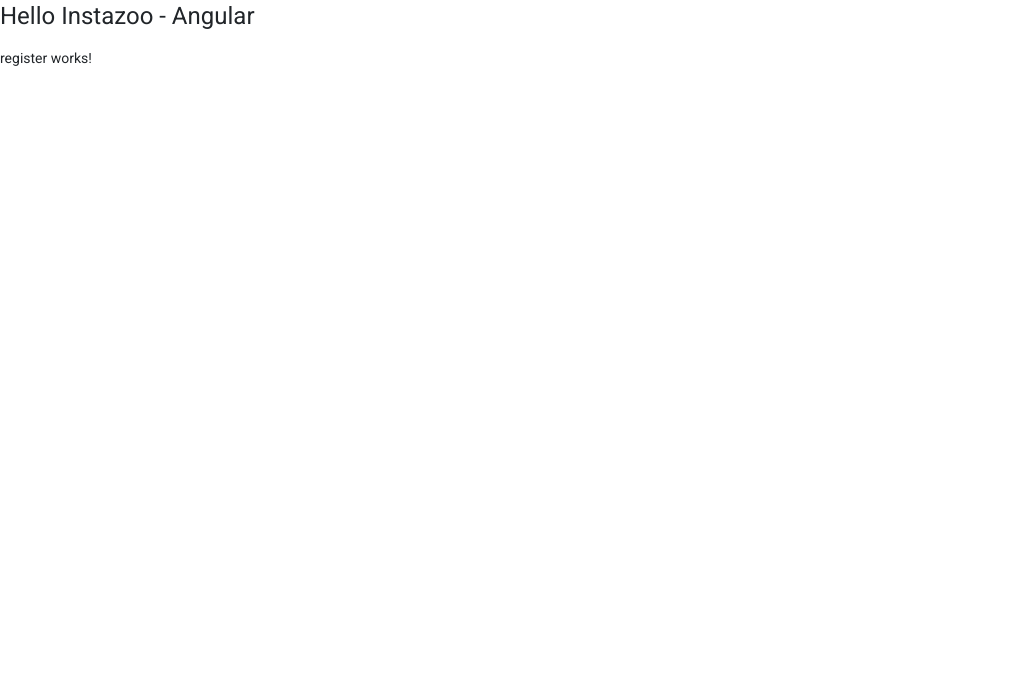
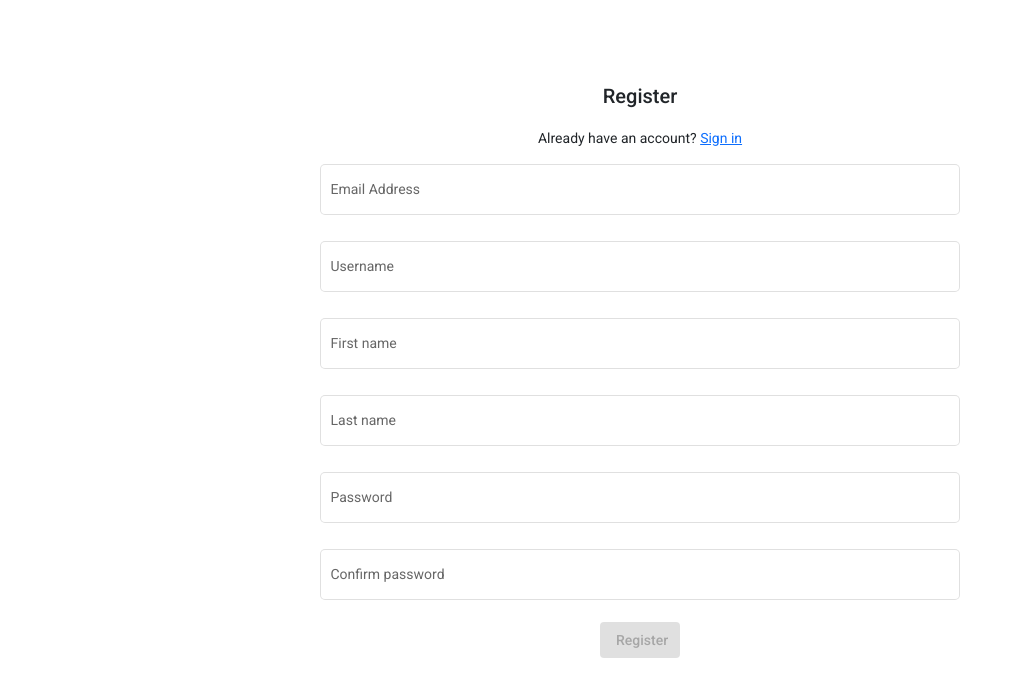
Before and after one commit to PavelAndreyev1337/insta-zoo, an Angular app in the folder client/: page /register in a window 1280 px wide. Shown: the top 696 px of the page, without its empty margins (0-1022 px from the left). Built offline with nearby package versions, Linux system fonts and the light colour scheme.

Commit message:
added register component

```diff
--- a/client/src/app/app.component.html
+++ b/client/src/app/app.component.html
@@ -1,4 +1,3 @@
 <div>
-  <h1>Hello Instazoo - Angular</h1>
   <router-outlet></router-outlet>
 <div>
--- a/client/src/app/auth/register/register.component.css
+++ b/client/src/app/auth/register/register.component.css
@@ -0,0 +1,8 @@
+.register-page {
+  text-align: center;
+  margin-top: 5rem;
+}
+
+mat-form-field {
+  width: 50%;
+}
--- a/client/src/app/auth/register/register.component.html
+++ b/client/src/app/auth/register/register.component.html
@@ -1 +1,53 @@
-<p>register works!</p>
+<div class="register-page">
+  <h2>Register</h2>
+  <p>Already have an account?  <a routerLink="/login">Sign in</a></p>
+  <form [formGroup]="registerForm">
+    <div class="justify-content-center">
+      <mat-form-field appearance="outline">
+        <mat-label>Email Address</mat-label>
+        <input matInput
+               formControlName="email">
+      </mat-form-field>
+    </div>
+    <div class="justify-content-center">
+      <mat-form-field appearance="outline">
+        <mat-label>Username</mat-label>
+        <input matInput
+               formControlName="username">
+      </mat-form-field>
+    </div>
+    <div class="justify-content-center">
+      <mat-form-field appearance="outline">
+        <mat-label>First name</mat-label>
+        <input matInput
+               formControlName="firstname">
+      </mat-form-field>
+    </div>
+    <div class="justify-content-center">
+      <mat-form-field appearance="outline">
+        <mat-label>Last name</mat-label>
+        <input matInput
+               formControlName="lastname">
+      </mat-form-field>
+    </div>
+    <div class="justify-content-center">
+      <mat-form-field appearance="outline">
+        <mat-label>Password</mat-label>
+        <input type="password" matInput
+               formControlName="password">
+      </mat-form-field>
+    </div>
+    <div class="justify-content-center">
+      <mat-form-field appearance="outline">
+        <mat-label>Confirm password</mat-label>
+        <input type="password" matInput
+               formControlName="confirmPassword">
+      </mat-form-field>
+    </div>
+
+    <button style="width: 5rem" [disabled]="registerForm.invalid" (click)="submit()" mat-flat-button color="primary">
+      Register
+    </button>
+
+  </form>
+</div>
--- a/client/src/app/auth/register/register.component.ts
+++ b/client/src/app/auth/register/register.component.ts
@@ -1,4 +1,8 @@
 import { Component, OnInit } from '@angular/core';
+import {FormBuilder, FormGroup, Validators} from '@angular/forms';
+import {AuthService} from '../../service/auth.service';
+import {TokenStorageService} from '../../service/token-storage.service';
+import {NotificationService} from '../../service/notification.service';
 
 @Component({
   selector: 'app-register',
@@ -7,9 +11,46 @@ import { Component, OnInit } from '@angular/core';
 })
 export class RegisterComponent implements OnInit {
 
-  constructor() { }
+  public registerForm: FormGroup;
+
+  constructor(
+    private authService: AuthService,
+    private notificationService: NotificationService,
+    private fb: FormBuilder
+  ) {
+  }
 
   ngOnInit(): void {
+    this.registerForm = this.createRegisterForm();
+  }
+
+  createRegisterForm(): FormGroup {
+    return this.fb.group({
+      email: ['', Validators.compose([Validators.required, Validators.email])],
+      username: ['', Validators.compose([Validators.required])],
+      firstname: ['', Validators.compose([Validators.required])],
+      lastname: ['', Validators.compose([Validators.required])],
+      password: ['', Validators.compose([Validators.required])],
+      confirmPassword: ['', Validators.compose([Validators.required])],
+    });
+  }
+
+  submit(): void {
+    console.log(this.registerForm.value);
+
+    this.authService.register({
+      email: this.registerForm.value.email,
+      username: this.registerForm.value.username,
+      firstname: this.registerForm.value.firstname,
+      lastname: this.registerForm.value.lastname,
+      password: this.registerForm.value.password,
+      confirmPassword: this.registerForm.value.confirmPassword,
+    }).subscribe(data => {
+      console.log(data);
+      this.notificationService.showSnackBar('Successfully Registered!');
+    }, error => {
+      this.notificationService.showSnackBar('Something went wrong during registration');
+    });
   }
 
 }
--- a/client/src/app/service/auth.service.ts
+++ b/client/src/app/service/auth.service.ts
@@ -21,10 +21,10 @@ export class AuthService {
   public register(user): Observable<any> {
     return this.http.post(AUTH_API + 'signup', {
       email: user.email,
-      username: user.user,
+      username: user.username,
       firstname: user.firstname,
       lastname: user.lastname,
-      passoword: user.password,
+      password: user.password,
       confirmPassword: user.confirmPassword
     })
   }
```
